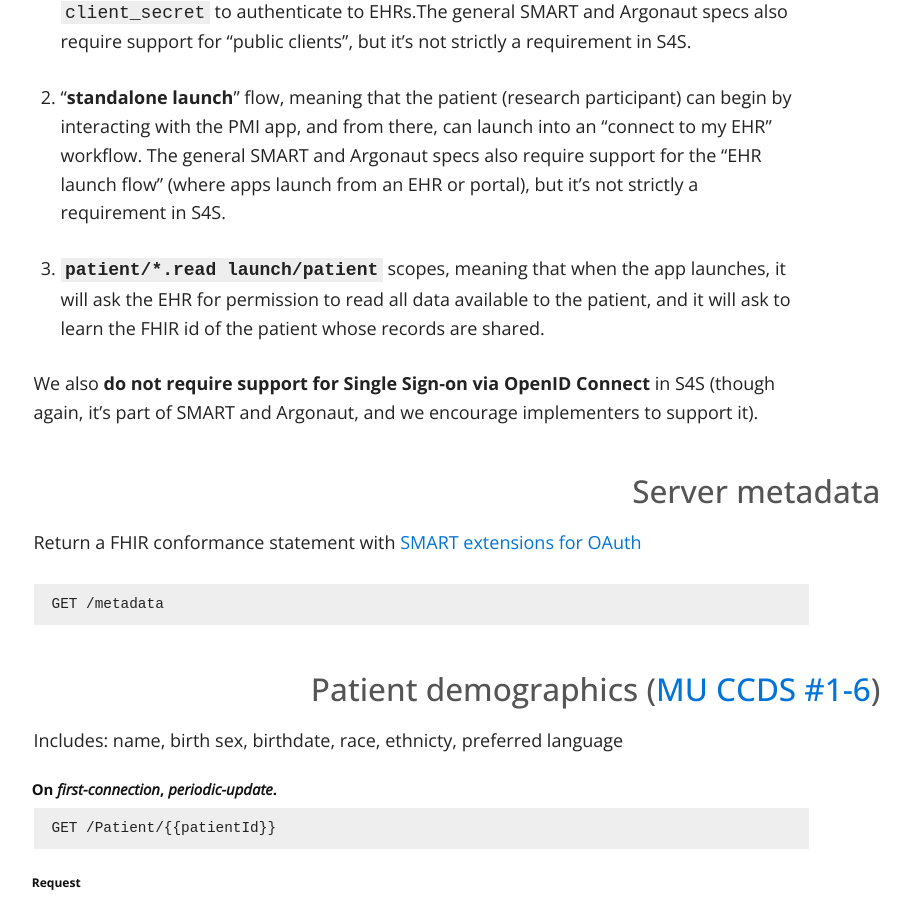
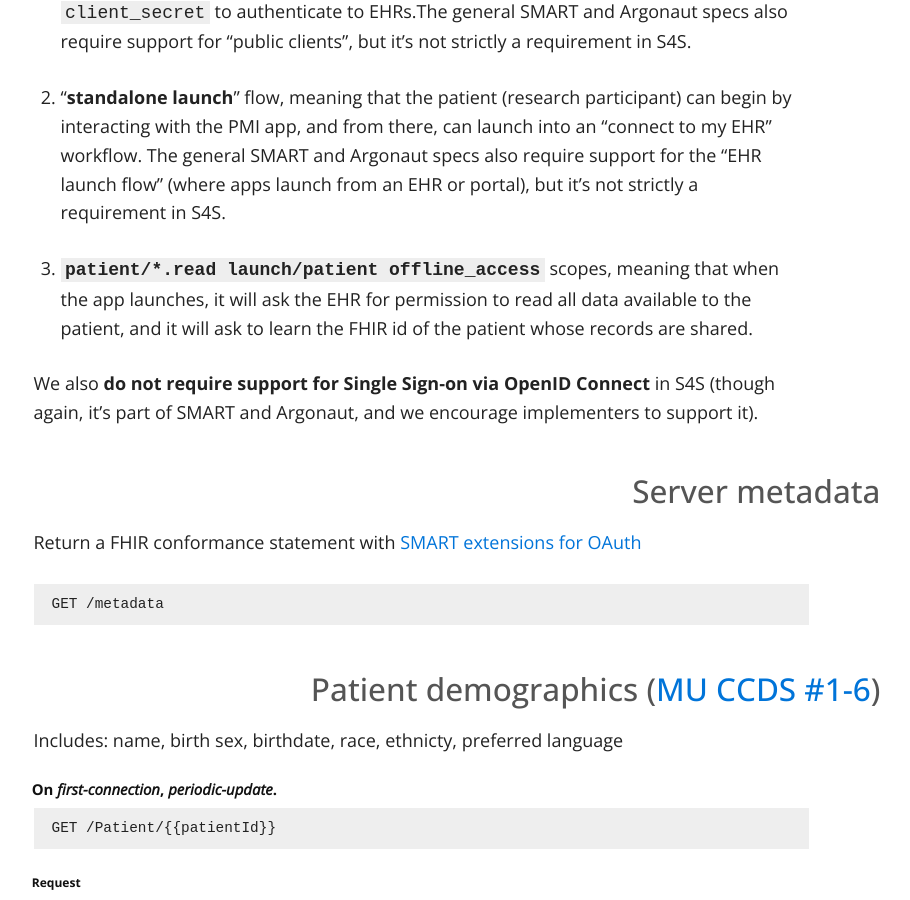
Before and after one commit to sync-for-science/sync-for-science.github.io, a Jekyll site: the page built from api-calls/index.md, in a window 1280 px wide and 900 px high, scrolled down 1230 px. Shown: the whole window, without its empty margins (219-1129 px from the left). Built offline with Jekyll 4.4.1, drawn with Linux system fonts in a browser that asks for light colours; nearby versions of some CDN libraries.

Commit message:
Update index.md

```diff
--- a/api-calls/index.md
+++ b/api-calls/index.md
@@ -32,7 +32,7 @@
 
 2.  "**standalone launch**" flow, meaning that the patient (research participant) can begin by interacting with the PMI app, and from there, can launch into an "connect to my EHR" workflow. The general SMART and Argonaut specs also require support for the "EHR launch flow" (where apps launch from an EHR or portal), but it's not strictly a requirement in S4S.
 
-3.  **`patient/*.read launch/patient`** scopes, meaning that when the app launches, it will ask the EHR for permission to read all data available to the patient, and it will ask to learn the FHIR id of the patient whose records are shared.
+3.  **`patient/*.read launch/patient offline_access`** scopes, meaning that when the app launches, it will ask the EHR for permission to read all data available to the patient, and it will ask to learn the FHIR id of the patient whose records are shared.
 
 
 We also **do not require support for Single Sign-on via OpenID Connect** in S4S (though again, it's part of SMART and Argonaut, and we encourage implementers to support it).
```
